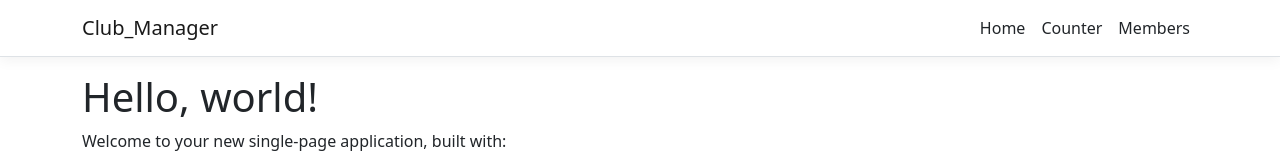
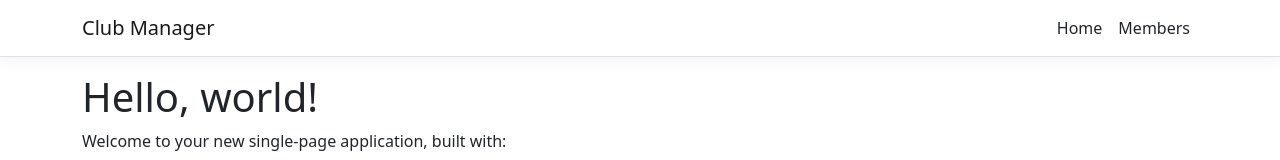
Before and after one commit to OrMoya/Club-Manager, a React (Create React App) app in the folder ClientApp/: page / in a window 1280 px wide. Shown: the top 160 px of the page. Built offline with nearby package versions, Linux system fonts and the light colour scheme.

Commit message:
delete unnessary react components (couter.js, et)

```diff
--- a/ClientApp/public/index.html
+++ b/ClientApp/public/index.html
@@ -20,7 +20,7 @@
       work correctly both with client-side routing and a non-root public URL.
       Learn how to configure a non-root public URL by running `npm run build`.
     -->
-    <title>Club_Manager</title>
+    <title>Club Manager</title>
   </head>
   <body>
     <noscript>
--- a/ClientApp/src/App.js
+++ b/ClientApp/src/App.js
@@ -2,7 +2,6 @@ import React, { Component } from "react";
 import { Route } from "react-router";
 import { Layout } from "./components/Layout";
 import { Home } from "./components/Home";
-import { Counter } from "./components/Counter";
 import './custom.css'
 import { MemberTable } from "./components/MemberTable";
 
@@ -13,7 +12,6 @@ export default class App extends Component {
     return (
       <Layout>
         <Route exact path='/' component={Home} />
-        <Route path='/counter' component={Counter} />
         <Route path='/members' component={MemberTable} />
       </Layout>
     );
--- a/ClientApp/src/components/Counter.js
+++ /dev/null
@@ -1,31 +0,0 @@
-import React, { Component } from 'react';
-
-export class Counter extends Component {
-  static displayName = Counter.name;
-
-  constructor(props) {
-    super(props);
-    this.state = { currentCount: 0 };
-    this.incrementCounter = this.incrementCounter.bind(this);
-  }
-
-  incrementCounter() {
-    this.setState({
-      currentCount: this.state.currentCount + 1
-    });
-  }
-
-  render() {
-    return (
-      <div>
-        <h1>Counter</h1>
-
-        <p>This is a simple example of a React component.</p>
-
-        <p aria-live="polite">Current count: <strong>{this.state.currentCount}</strong></p>
-
-        <button className="btn btn-primary" onClick={this.incrementCounter}>Increment</button>
-      </div>
-    );
-  }
-}
--- a/ClientApp/src/components/EditRow.js
+++ b/ClientApp/src/components/EditRow.js
@@ -10,7 +10,7 @@ const EditRow = ({memberData, cancelEditMember}) => {
   });
 
   const handleEditFormChange = (event) => {
-    // event.preventDefault();
+    event.preventDefault();
 
     const fieldName = String(event.target.getAttribute("name"));
     const fieldValue = event.target.value;
@@ -25,7 +25,9 @@ const EditRow = ({memberData, cancelEditMember}) => {
     e.preventDefault();
 
     const url = `/members/${member.id}`;
-    const res = await axios.put(url, {fullname: editFormData.fullname, email: editFormData.email, status: editFormData.status})
+    const res =  await axios.put(url, {fullname: editFormData.fullname, email: editFormData.email, status: editFormData.status});
+
+    cancelEditMember(e);
   }
     return (
         <tr>
@@ -43,9 +45,8 @@ const EditRow = ({memberData, cancelEditMember}) => {
           <input
             type="text"
             required="required"
-            placeholder="Enter Email"
+            placeholder={memberData.email}
             name="email"
-            value={memberData.email}
             onChange={handleEditFormChange}
           ></input>
         </td>
@@ -62,7 +63,7 @@ const EditRow = ({memberData, cancelEditMember}) => {
           {memberData.joinDate}
         </td>
         <td>
-          <button type="submit" onClick={(e) => updateMember(e, memberData)}>Save</button>
+          <button type="button" onClick={(e) => updateMember(e, memberData)}>Save</button>
           <button type="button" onClick={(e) => cancelEditMember(e)}>
             Cancel
           </button>
--- a/ClientApp/src/components/NavMenu.js
+++ b/ClientApp/src/components/NavMenu.js
@@ -26,15 +26,12 @@ export class NavMenu extends Component {
       <header>
         <Navbar className="navbar-expand-sm navbar-toggleable-sm ng-white border-bottom box-shadow mb-3" light>
           <Container>
-            <NavbarBrand tag={Link} to="/">Club_Manager</NavbarBrand>
+            <NavbarBrand tag={Link} to="/">Club Manager</NavbarBrand>
             <NavbarToggler onClick={this.toggleNavbar} className="mr-2" />
             <Collapse className="d-sm-inline-flex flex-sm-row-reverse" isOpen={!this.state.collapsed} navbar>
               <ul className="navbar-nav flex-grow">
                 <NavItem>
                   <NavLink tag={Link} className="text-dark" to="/">Home</NavLink>
-                </NavItem>
-                <NavItem>
-                  <NavLink tag={Link} className="text-dark" to="/counter">Counter</NavLink>
                 </NavItem>
                 <NavItem>
                   <NavLink tag={Link} className="text-dark" to="/members">Members</NavLink>
```
